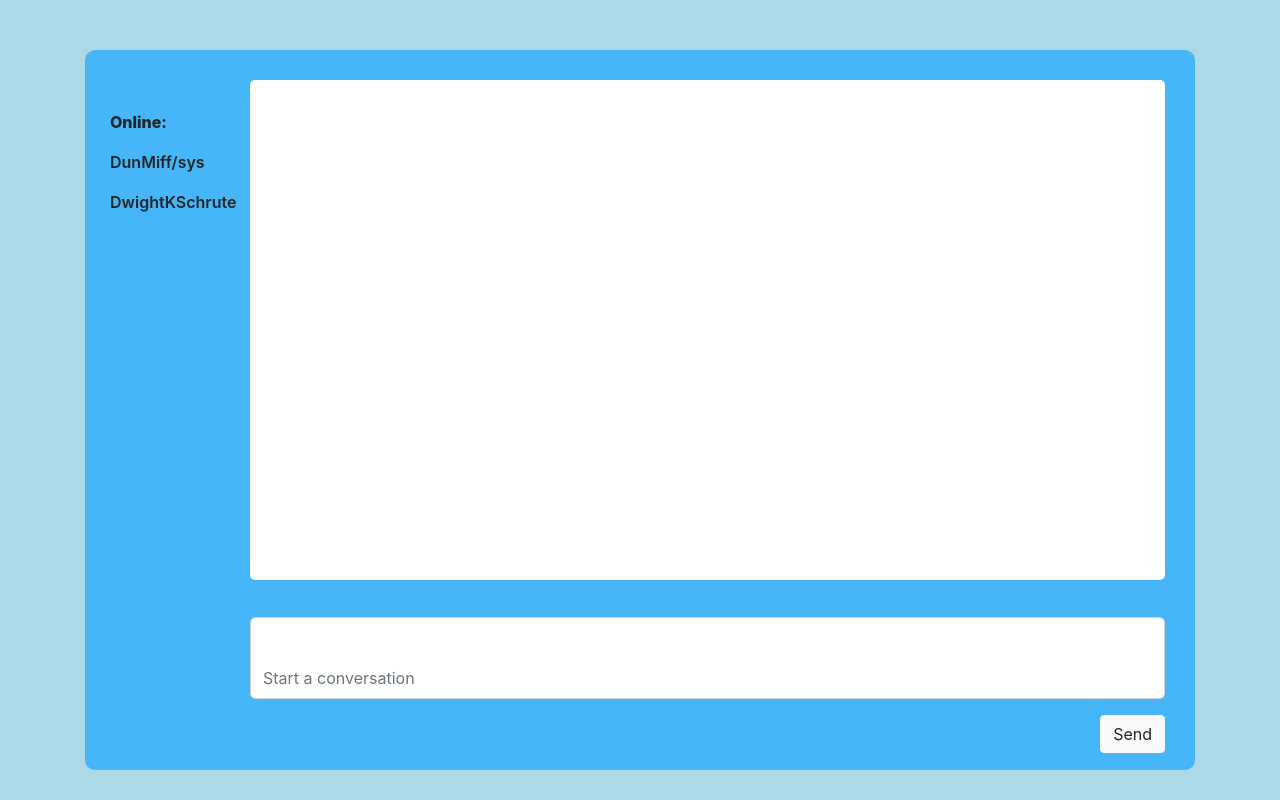
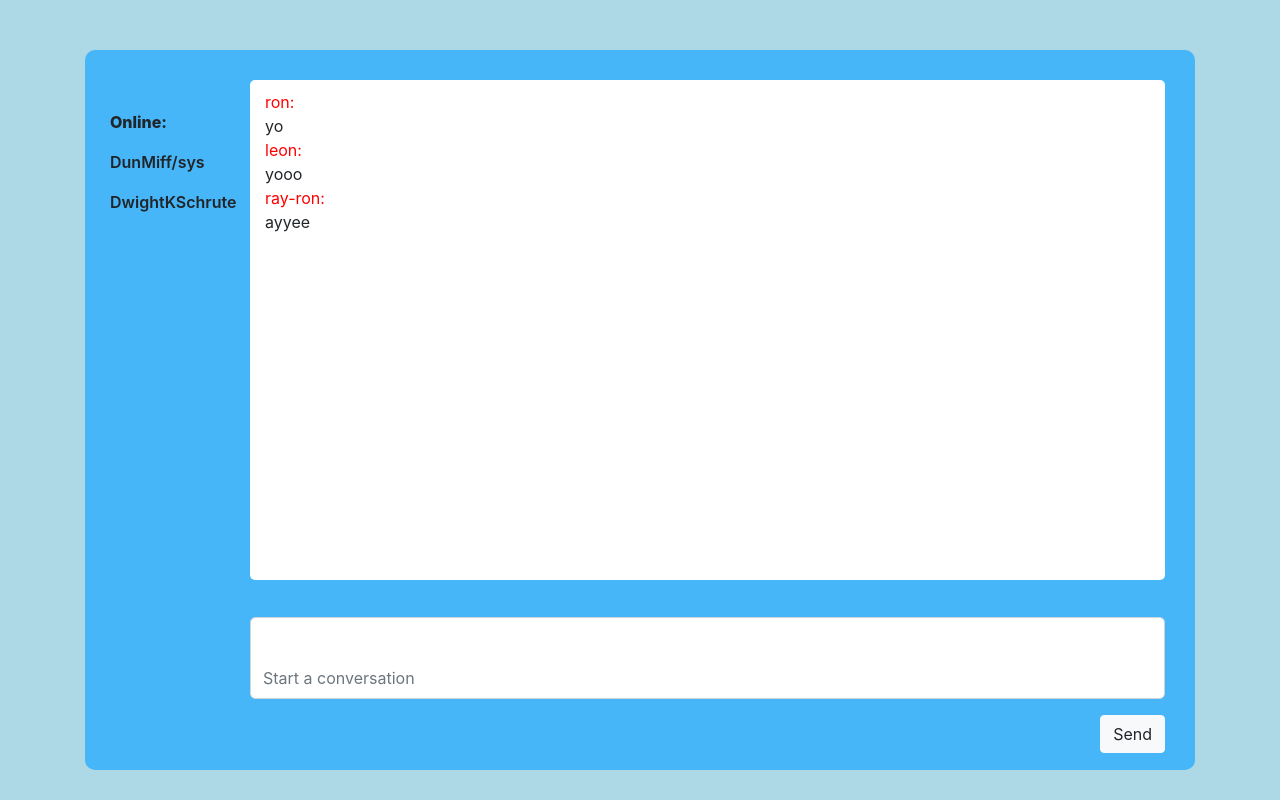
Before and after one commit to rfussell17/chat-app, a React (Create React App) app: page / in a window 1280 px wide. Built offline with nearby package versions, Linux system fonts and the light colour scheme.

Commit message:
dummy code added, partially functioning, needs styling

```diff
--- a/src/Output.css
+++ b/src/Output.css
@@ -23,3 +23,7 @@
 span {
   font-weight: 600;
 }
+
+.user {
+  color: red;
+}
--- a/src/components/Input.js
+++ b/src/components/Input.js
@@ -35,10 +35,9 @@
         <Form onSubmit={this.handleSubmit}>
           <FormGroup>
           <div className="form-group">
-            <input
+            <input type = "text"
               className="form-control"
               id="input"
-              rows="3"
               placeholder="Start a conversation"
             ></input>
             <div className="button">
--- a/src/components/Output.js
+++ b/src/components/Output.js
@@ -1,12 +1,35 @@
 import React, { Component } from "react";
 import "bootstrap/dist/css/bootstrap.min.css";
 
+const message = [
+  {
+    user: "ron",
+    msg: "yo"
+  },
+  {
+    user: "leon",
+    msg: "yooo"
+  },
+  {
+    user: "ray-ron",
+    msg: "ayyee"
+  }
+];
+
 class Output extends Component {
   render() {
-    const { message } = this.props;
-    return <div className="outputbox">
-      <p>{message}</p>
-    </div>;
+    return (
+      <div className="outputbox">
+        {message.map((message, index) => {
+          return (
+            <div key={index} className="msgObject">
+        <div className="user">{message.user}:</div>
+              <div className="msg">{message.msg}</div>
+            </div>
+          );
+        })}
+      </div>
+    );
   }
 }
 
```
